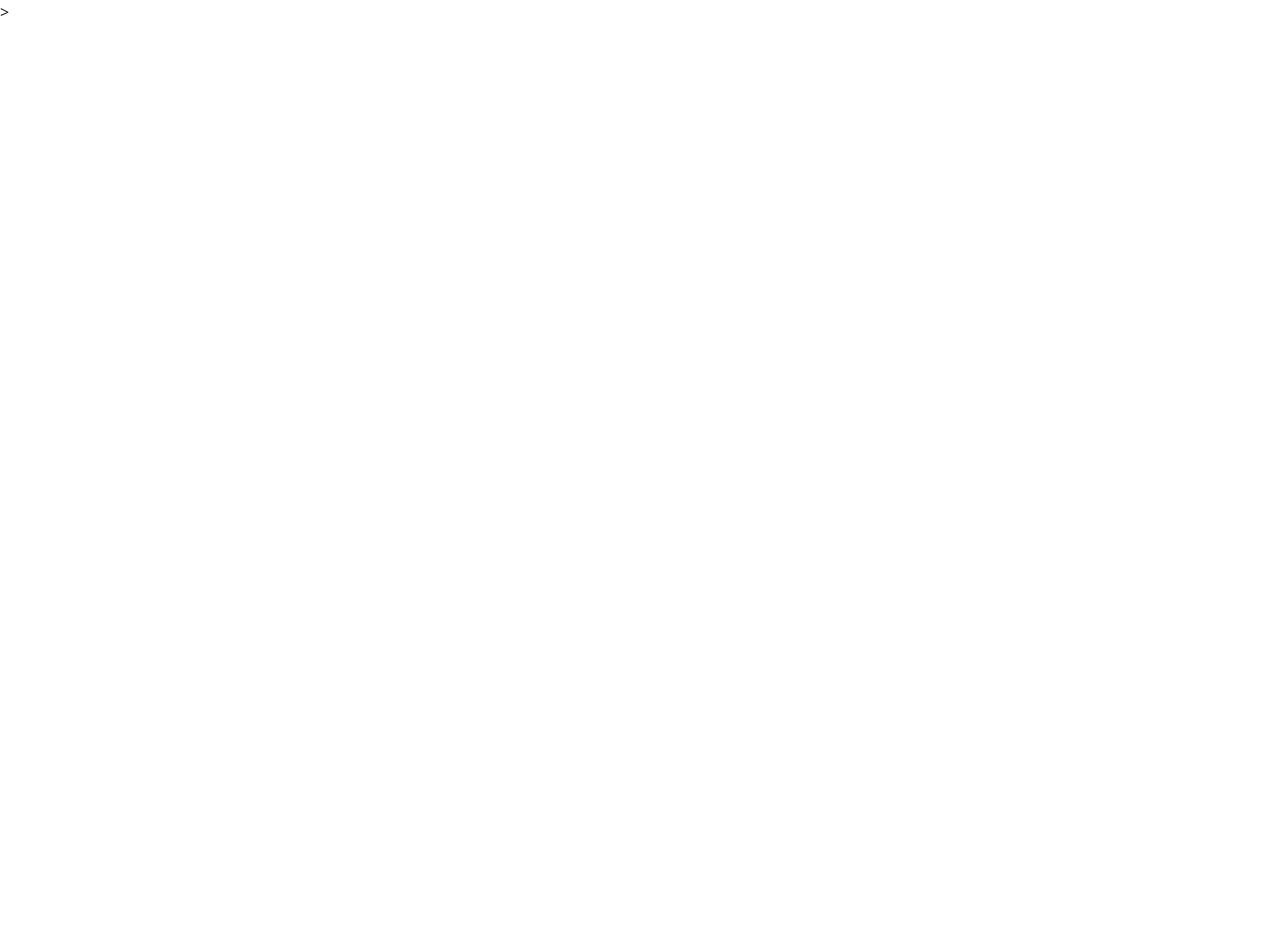
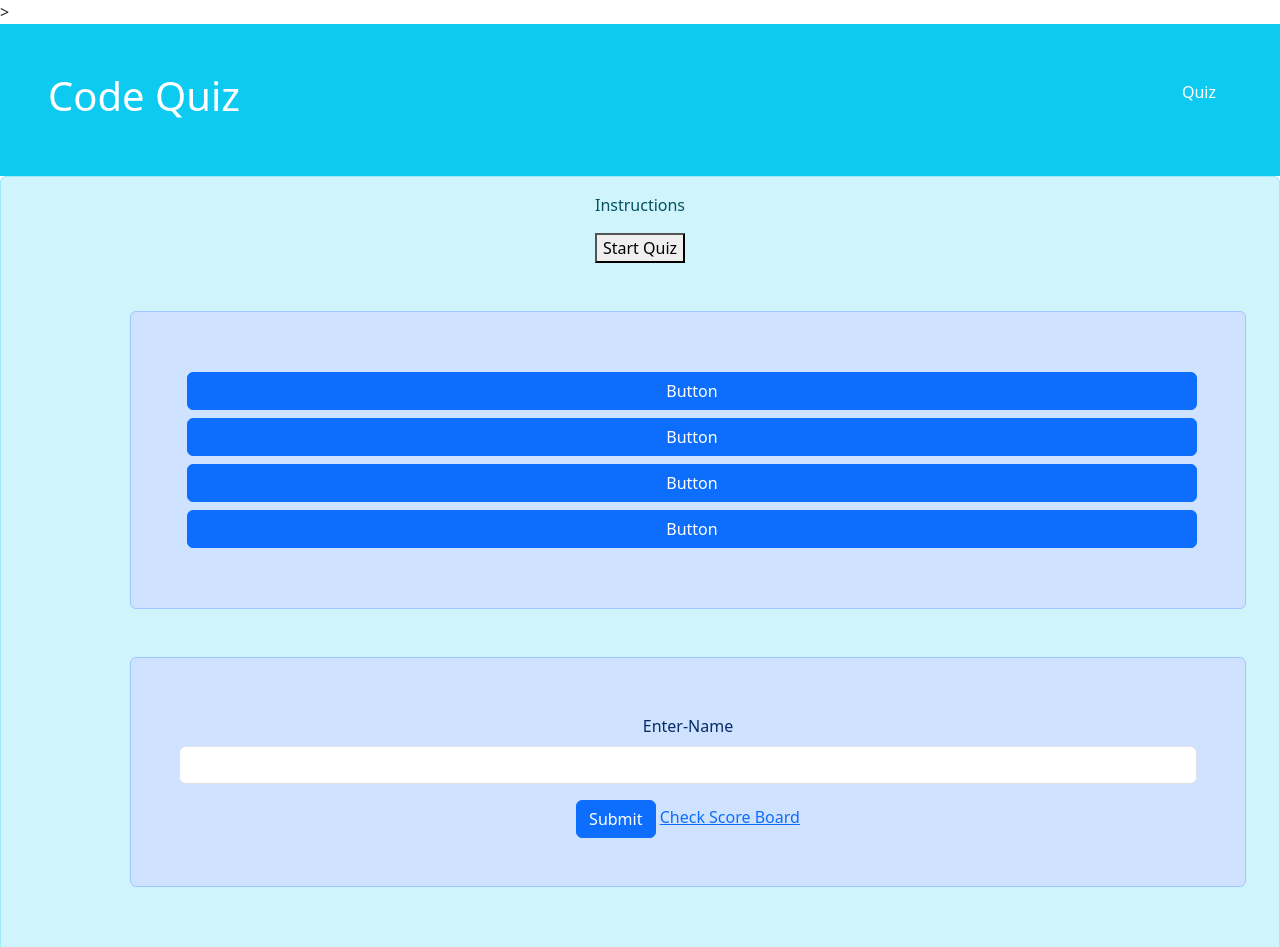
Before and after one commit to EvanRC/Wired-Code-Exam, a plain HTML site: page index.html in a window 1280 px wide. Shown: the top 947 px of the page. Before the commit the page ends 800 px from the top, so only its background shows below. Drawn offline with nearby package versions, Linux system fonts and the light colour scheme.

Commit message:
added html structure to main webpage with bootstrap classes

```diff
--- a/index.html
+++ b/index.html
@@ -11,9 +11,58 @@
 </head>
 <body>
 
+    <header class="bg-info text-white p-5 d-flex justify-content-between">
+        <h1>Code Quiz</h1>
+        <nav>
+            <ul class="nav">
+                <li class="nav-item">
+                    <a class="nav-link active text-xl-start text-white" aria-current="page" href="./index.html">Quiz</a>
+                </li>
+
+            </ul>
+        </nav>
+    </header>
+    <main>
+        <div class="alert alert-info w-90 h-90" role="alert">
+            <section class="container text-center">
+                <section>
+                    <p>Instructions</p>
+                    <article>
+                        <h3 class="timer"></h3>
+                        <button class="btn- btn-warning" id="start-button">Start Quiz</button>
+                    </article>
+                    <article id="multiple-choice" class="container alert alert-primary m-5 p-5">
+                        <h2 id="question"></h2>
+                        <div class="d-grid gap-2 container m-1 p-1">
+                            <button class="btn btn-primary" type="button" id="choice-btn-1">Button</button>
+                            <button class="btn btn-primary" type="button" id="choice-btn-2">Button</button>
+                            <button class="btn btn-primary" type="button" id="choice-btn-3">Button</button>
+                            <button class="btn btn-primary" type="button" id="choice-btn-4">Button</button>
+                        </div>
+                        <div>
+                            <h3 id="alert-answer"></h3>
+                        </div>
+                    </article>
+                    <article>
+                        <form id="high-score-form" class="container alert alert-primary m-5 p-5">
+                            <div class="mb-3">
+                                <h4 id="score-display"></h4>
+                                <label for="user-input" class="form-label">Enter-Name</label>
+                                <input type="text" class="form-control" id="user-input">
+                            </div>
+                            <button type="submit" id="save-user-score" class="btn btn-primary">Submit</button>
+                            <a href="">Check Score Board</a>
+                        </form>
+                    </article>
+                </section>
+            </section>
+        </div>
+    </main>
+
     <script src="https://cdn.jsdelivr.net/npm/bootstrap@5.3.2/dist/js/bootstrap.min.js"
      integrity="sha384-BBtl+eGJRgqQAUMxJ7pMwbEyER4l1g+O15P+16Ep7Q9Q+zqX6gSbd85u4mG4QzX+"
       crossorigin="anonymous"></script>
       <script src="assets/js/index.js"></script>
+
 </body>
 </html>
```
